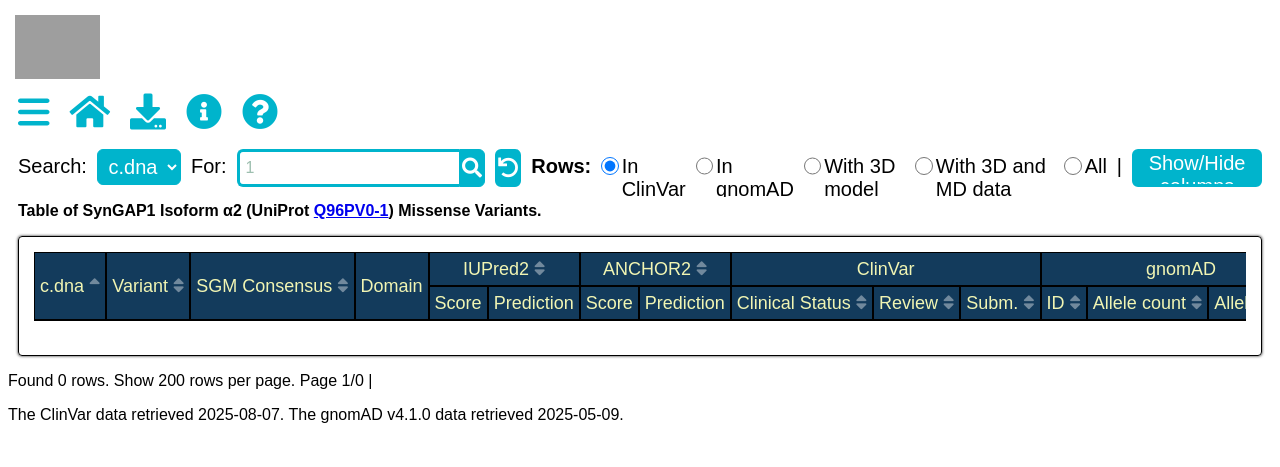
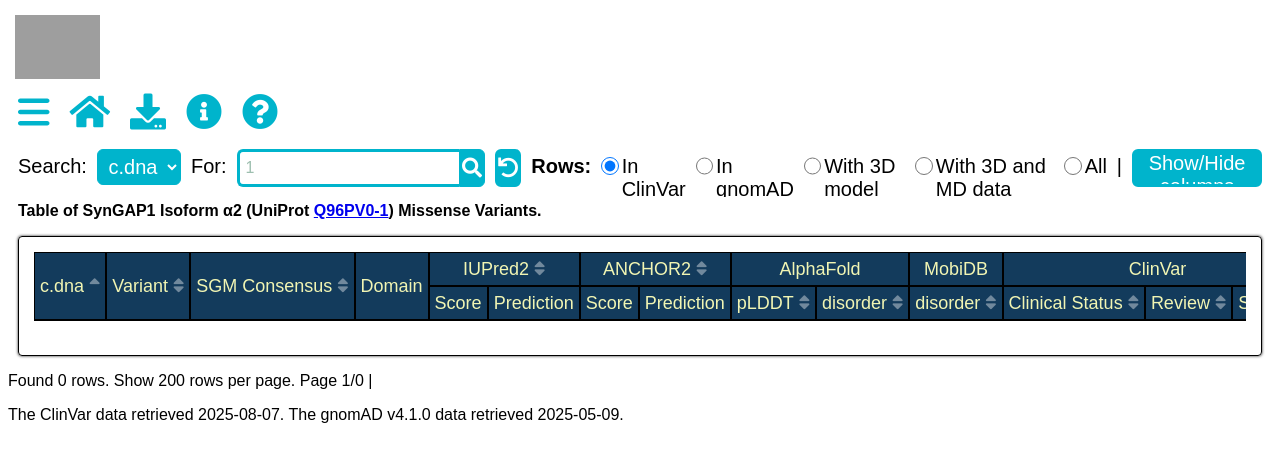
Before and after one commit to jvlehtonen/SGM_site, a PHP site: page /table/index.php?q=1 in a window 1280 px wide. Shown: the top 467 px of the page. Run offline with PHP 8.4, Linux system fonts and the light colour scheme; data that the repository does not hold is empty; some libraries are stand-ins or nearby versions; grey boxes are pictures that could not be loaded.

Commit message:
Show AF/MobiDB in table

```diff
--- a/src/table/index.php
+++ b/src/table/index.php
@@ -54,6 +54,7 @@ $columns = array('basenum', 'resnum', 'cv_rank', 'verdictID', 'deltaMW', 'deltaH
                  'cv_review', 'cv_submissions', 'gnomAD_id', 'structure', 'doi', 'HGVSc', 'allele_count',
                  'rosetta_predict', 'rosetta_ddG', 'foldetta_predict', 'foldetta_ddG',
                  'psmutpred_score_ip_rf', 'psmutpred_score_sp_rf',
+                 'af_disorder', 'af_plddt', 'mobidb_lite_disorder',
                  'allele_freq', 'cdna', 'revel_score', 'consensus', 'IUPred', 'ANCHOR' );
 $searchcols = array('variant', 'cdna');
 
@@ -168,6 +169,7 @@ if ( $result = $stmt->get_result() ) {
           <li><label> <input type="checkbox" data-column-index="21"/>SGM Consensus</label></li>
           <li><label> <input type="checkbox" data-column-index="16"/>Domain</label></li>
           <li><label> <input type="checkbox" data-column-index="23"/>IUPred2A</label></li>
+          <li><label> <input type="checkbox" data-column-index="25"/>AF/MobiDB</label></li>
           <li><label> <input type="checkbox" data-column-index="1"/>ClinVar</label></li>
           <li><label> <input type="checkbox" data-column-index="13"/>gnomAD</label></li>
           <li><label> <input type="checkbox" data-column-index="9"/>ESM1b</label></li>
@@ -202,6 +204,8 @@ if ( $result = $stmt->get_result() ) {
 	<th rowspan=2 data-column-index="16">Domain</th>
 	<th colspan=2 data-column-index="23"><?php sortURL($column, $sort_order, 'IUPred', "IUPred2") ?></th>
 	<th colspan=2 data-column-index="23"><?php sortURL($column, $sort_order, 'ANCHOR', "ANCHOR2") ?></th>
+	<th colspan=2 data-column-index="25">AlphaFold</th>
+	<th data-column-index="25">MobiDB</th>
 	<th colspan=3 data-column-index="1">ClinVar</th>
 	<th colspan=3 data-column-index="13">gnomAD</th>
 	<th colspan=2 data-column-index="9"><?php sortURL($column, $sort_order, 'ESM1b_Q96PV0_LLRscore', "ESM1b") ?></th>
@@ -233,6 +237,9 @@ if ( $result = $stmt->get_result() ) {
     <!-- ANCHOR -->
 	<th data-column-index="23">Score</th>
 	<th data-column-index="23">Prediction</th>
+	<th data-column-index="25"><?php sortURL($column, $sort_order, 'af_plddt', "pLDDT") ?></th>
+	<th data-column-index="25"><?php sortURL($column, $sort_order, 'af_disorder', "disorder") ?></th>
+	<th data-column-index="25"><?php sortURL($column, $sort_order, 'mobidb_lite_disorder', "disorder") ?></th>
 
     <th data-column-index="1"><?php sortURL($column, $sort_order, 'cv_rank', "Clinical Status") ?></th>
     <th data-column-index="1"><?php sortURL($column, $sort_order, 'cv_review', "Review") ?></th>
@@ -359,6 +366,9 @@ if ( $result = $stmt->get_result() ) {
       echo "<td data-column-index='23'>".$row["IUPred_predict"]."</td>";
       echo "<td data-column-index='23'>".$row["ANCHOR"]."</td>";
       echo "<td data-column-index='23'>".$row["ANCHOR_predict"]."</td>";
+      echo "<td data-column-index='25'>".$row["af_plddt"]."</td>";
+      echo "<td data-column-index='25'>".$row["af_disorder"]."</td>";
+      echo "<td data-column-index='25'>".$row["mobidb_lite_disorder"]."</td>";
 
       // ClinVar
       echo "<td data-column-index=\"1\" ". ($column == 'statusID' ? 'class="lb '.$add_class_name.'"' : 'class="lb"') .">";
```
